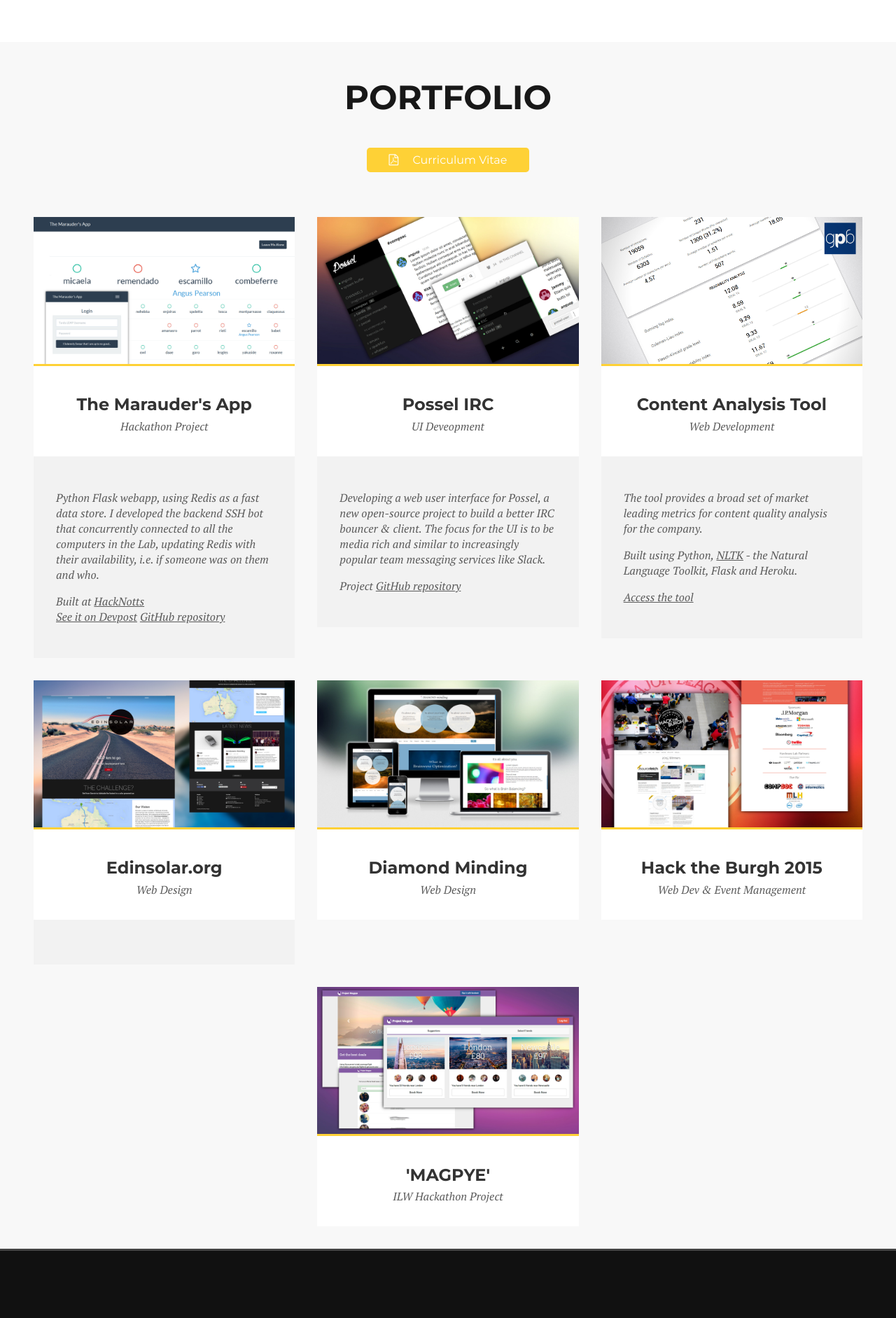
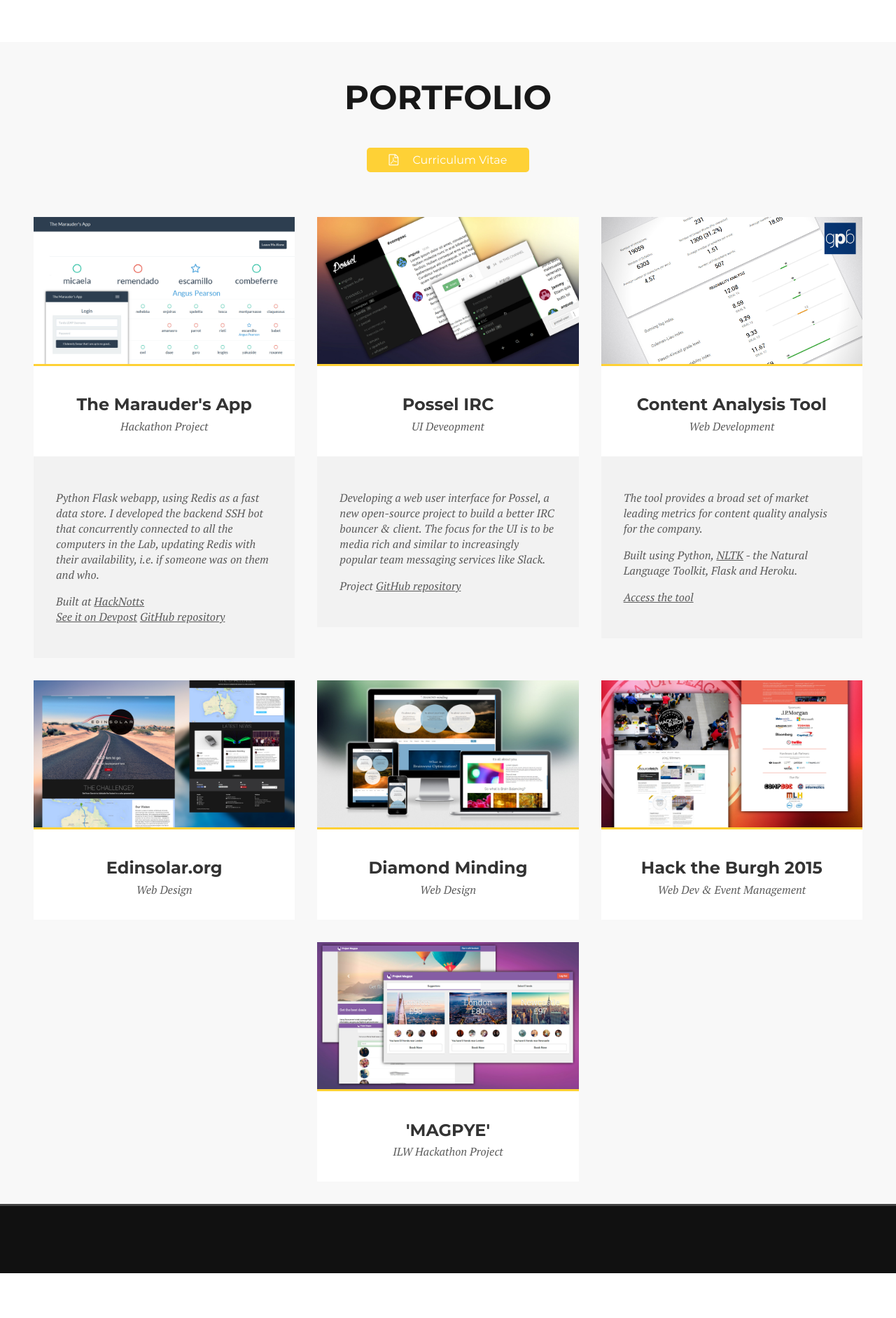
Before and after one commit to AngusP/AngusP.github.io, a Jekyll site: the page built from index.html, in a window 1280 px wide. Shown: the part 859-2742 px from the top of the page at 70% size. Built offline with Jekyll 4.4.1, drawn with Linux system fonts in a browser that asks for light colours; nearby versions of some CDN libraries; the list of posts is cut into pages by our own code; after the commit the page ends 2678 px from its top, so only the background shows below that.

Commit message:
Removed unused muted

```diff
--- a/index.html
+++ b/index.html
@@ -143,9 +143,6 @@ layout: home
             <h4>Edinsolar.org</h4>
             <span class="muted">Web Design</span>
           </div>
-          <div class="padder bg-l-grey muted">
-
-          </div>
         </div>
       </div>
 
```
